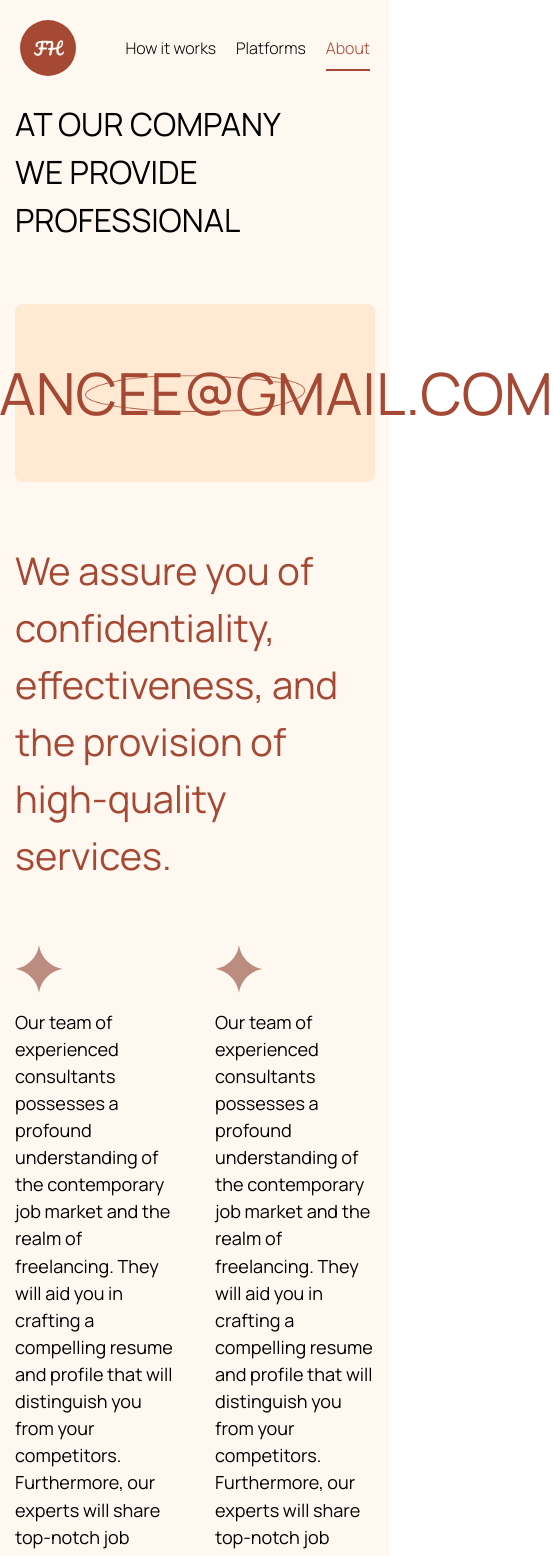
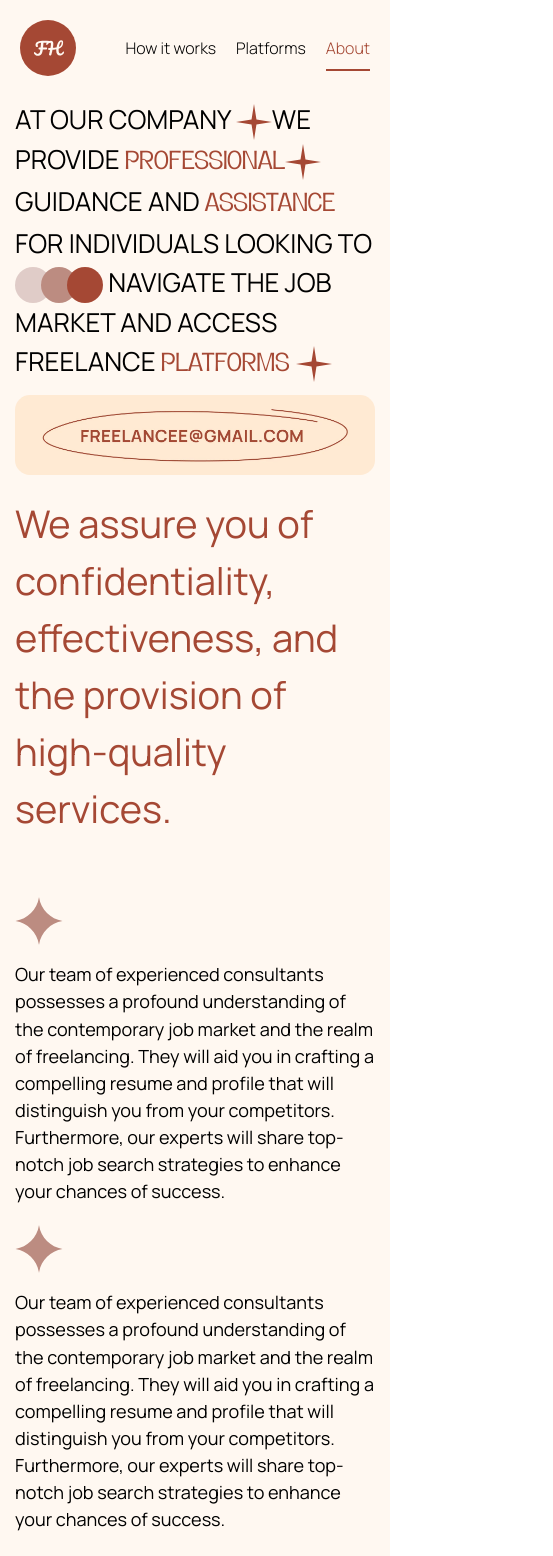
Before and after one commit to SunnyYdv/portfolio, a React (Vite) app: page /about in a window 390 px wide. Shown: the top 1556 px of the page, 553 px wide, since content can reach past the window. Built offline with nearby package versions, Linux system fonts and the light colour scheme.

Commit message:
fix mobile v `About` page

```diff
--- a/src/About.tsx
+++ b/src/About.tsx
@@ -1,53 +1,67 @@
 import cls from "classnames";
+import { Icons } from "components/Icons";
 
 export const About = () => {
   const h2 = "text-orange my-30 text-28";
   const h3 = "text-orange mt-32 mb-10 text-20";
   return (
     <div className="px-50 mobile:px-15">
+      <div className="text-48 mobile:text-26 uppercase mb-10">
+        <p className="max-w-80% mobile:max-w-full">
+          At our company <Icons.Star className="text-orange inline" />
+          we provide{" "}
+          <span className="font-regarn text-orange">Professional</span>
+          <Icons.Star className="text-orange inline" /> guidance and{" "}
+          <span className="font-regarn text-orange"> assistance </span> for
+          individuals looking to <Icons.Rings className="inline" /> navigate the
+          job market and access freelance{" "}
+          <span className="font-regarn text-orange"> platforms </span>{" "}
+          <Icons.Star className="text-orange inline" />
+        </p>
+      </div>
 
-        <div className="text-64 mobile:text-32 uppercase mb-10">
+      <img
+        className={"rounded-15 w-full h-full mb-20"}
+        src="freelance-com.webp"
+        alt="freelance com"
+      />
 
-            <p>At our company </p>
-            <p>we provide</p>
-            <p>Professional</p>
+      <div className={cls("max-w-880 text-38 text-orange mb-60")}>
+        We assure you of confidentiality, effectiveness, and the provision of
+        high-quality services.
+      </div>
 
+      <div className={"flex mobile:flex-col space-x-40 mobile:space-x-0 mobile:space-y-20"}>
+        <div >
+          <Icons.BigStar className="text-dark-pink" />
+          <div className={"mt-16 text-18"}>
+            Our team of experienced consultants possesses a profound
+            understanding of the contemporary job market and the realm of
+            freelancing. They will aid you in crafting a compelling resume and
+            profile that will distinguish you from your competitors.
+            Furthermore, our experts will share top-notch job search strategies
+            to enhance your chances of success.
+          </div>
         </div>
 
-        <div className={'flex items-center justify-center bg-light-orange rounded-8 p-70 mt-60'}>
-           <img className={'relative'} src="line.png" alt=""/>
-            <div className={cls(h2, 'uppercase absolute text-orange text-58 cursor-pointer')}>Freelancee@gmail.com</div>
+        <div>
+          <Icons.BigStar className="text-dark-pink" />
+          <div className={"mt-16 text-18"}>
+            Our team of experienced consultants possesses a profound
+            understanding of the contemporary job market and the realm of
+            freelancing. They will aid you in crafting a compelling resume and
+            profile that will distinguish you from your competitors.
+            Furthermore, our experts will share top-notch job search strategies
+            to enhance your chances of success.
+          </div>
         </div>
+      </div>
 
-        <div className={cls('max-w-880 text-38 text-orange mt-60')}>We assure you of confidentiality, effectiveness, and the provision of high-quality services.</div>
-
-
-        <div className={'mt-60 flex space-x-40'}>
-
-            <div>
-                <svg width="48" height="48" viewBox="0 0 48 48" fill="none" xmlns="http://www.w3.org/2000/svg">
-                    <path d="M24 0L24.0802 0.507391C25.9851 12.561 35.439 22.0149 47.4926 23.9198L48 24L47.4926 24.0802C35.439 25.9851 25.9851 35.439 24.0802 47.4926L24 48L23.9198 47.4926C22.0149 35.439 12.5611 25.9851 0.50739 24.0802L0 24L0.507391 23.9198C12.5611 22.0149 22.0149 12.561 23.9198 0.50739L24 0Z" fill="#BC8C81"/>
-                </svg>
-                <div className={'mt-16 text-18'}>Our team of experienced consultants possesses a profound understanding of the contemporary job market and the realm of freelancing. They will aid you in crafting a compelling resume and profile that will distinguish you from your competitors. Furthermore, our experts will share top-notch job search strategies to enhance your chances of success.</div>
-            </div>
-
-
-            <div>
-                <svg width="48" height="48" viewBox="0 0 48 48" fill="none" xmlns="http://www.w3.org/2000/svg">
-                    <path d="M24 0L24.0802 0.507391C25.9851 12.561 35.439 22.0149 47.4926 23.9198L48 24L47.4926 24.0802C35.439 25.9851 25.9851 35.439 24.0802 47.4926L24 48L23.9198 47.4926C22.0149 35.439 12.5611 25.9851 0.50739 24.0802L0 24L0.507391 23.9198C12.5611 22.0149 22.0149 12.561 23.9198 0.50739L24 0Z" fill="#BC8C81"/>
-                </svg>
-                <div className={'mt-16 text-18'}>Our team of experienced consultants possesses a profound understanding of the contemporary job market and the realm of freelancing. They will aid you in crafting a compelling resume and profile that will distinguish you from your competitors. Furthermore, our experts will share top-notch job search strategies to enhance your chances of success.</div>
-            </div>
-
-        </div>
-
-
-        <div className={'text-orange text-28 max-w-660 mt-60 mb-120'}>
-            By engaging our services, you can expect to receive professional consultation, a personalized approach, and practical assistance crucial for a fruitful job search and triumph on freelance platforms.
-        </div>
-
-
-
+      <div className={"text-orange text-28 max-w-660 mt-60 mb-120 mobile:mb-100"}>
+        By engaging our services, you can expect to receive professional
+        consultation, a personalized approach, and practical assistance crucial
+        for a fruitful job search and triumph on freelance platforms.
+      </div>
     </div>
   );
 };
--- /dev/null
+++ b/src/components/Icons/svg/BigStar.tsx
@@ -0,0 +1,23 @@
+import React from "react";
+import cls from "classnames";
+import { IconProps } from "..";
+
+export const BigStar: React.FC<IconProps> = (props) => {
+  const { className, ...otherProps } = props;
+
+  return (
+    <svg
+      className={cls("fill-current", className)}
+      width="48"
+      height="48"
+      viewBox="0 0 48 48"
+      fill="none"
+      xmlns="http://www.w3.org/2000/svg"
+    >
+      <path
+        d="M24 0L24.0802 0.507391C25.9851 12.561 35.439 22.0149 47.4926 23.9198L48 24L47.4926 24.0802C35.439 25.9851 25.9851 35.439 24.0802 47.4926L24 48L23.9198 47.4926C22.0149 35.439 12.5611 25.9851 0.50739 24.0802L0 24L0.507391 23.9198C12.5611 22.0149 22.0149 12.561 23.9198 0.50739L24 0Z"
+        fill=""
+      />
+    </svg>
+  );
+};
--- /dev/null
+++ b/src/components/Icons/svg/Rings.tsx
@@ -0,0 +1,22 @@
+import React from "react";
+import cls from "classnames";
+import { IconProps } from "..";
+
+export const Rings: React.FC<IconProps> = (props) => {
+  const { className, ...otherProps } = props;
+
+  return (
+    <svg
+      className={cls("fill-current", className)}
+      width="88" height="36" viewBox="0 0 88 36"
+      fill="none"
+      xmlns="http://www.w3.org/2000/svg"
+    >
+<circle cx="18" cy="18" r="18" fill="#E0CCC8"/>
+<circle cx="44" cy="18" r="18" fill="#BC8C81"/>
+<circle cx="70" cy="18" r="18" fill="#A54834"/>
+</svg>
+
+
+  );
+};
--- /dev/null
+++ b/src/components/Icons/svg/Star.tsx
@@ -0,0 +1,23 @@
+import React from "react";
+import cls from "classnames";
+import { IconProps } from "..";
+
+export const Star: React.FC<IconProps> = (props) => {
+  const { className, ...otherProps } = props;
+
+  return (
+    <svg
+      className={cls("fill-current", className)}
+      width="36"
+      height="36"
+      viewBox="0 0 36 36"
+      fill="none"
+      xmlns="http://www.w3.org/2000/svg"
+    >
+      <path
+        d="M18 0L20.4565 15.5435L36 18L20.4565 20.4565L18 36L15.5435 20.4565L0 18L15.5435 15.5435L18 0Z"
+        fill=""
+      />
+    </svg>
+  );
+};
--- a/src/components/Icons/svg/index.ts
+++ b/src/components/Icons/svg/index.ts
@@ -1 +1,4 @@
+export { Star } from './Star';
+export { BigStar } from './BigStar';
 export {Link} from './Link'
+export {Rings} from './Rings'
--- a/src/styles/app.css
+++ b/src/styles/app.css
@@ -44,6 +44,12 @@
   font-weight: 700;
   src: url("./fonts/Manrope-Bold.woff2"), url("./fonts/Manrope-Bold.woff"),
     url("./fonts/Manrope-Bold.ttf");
+}
+
+@font-face {
+  font-family: "Regarn";
+  font-weight: 300;
+  src: url("./fonts/Regarn-Light.ttf");
 }
 
 body {
--- a/src/styles/colors.js
+++ b/src/styles/colors.js
@@ -7,6 +7,7 @@
   warning: "#FFAA01",
   success: "#00843F",
   page: "#FFF8F1",
+  'dark-pink': "#BC8C81",
   'light-orange': "#FFE9D2",
   orange: "#A54834",
   red: {5: '#f3dabc', 10: "#AF4425", 20: "#6e2916", 30: "#42190d" },
--- a/tailwind.config.js
+++ b/tailwind.config.js
@@ -67,8 +67,9 @@
         36: pxToRem(36),
         38: pxToRem(38),
         40: pxToRem(40),
+        46: pxToRem(46),
+        48: pxToRem(48),
         58: pxToRem(58),
-        46: pxToRem(46),
         64: pxToRem(64),
         80: pxToRem(80),
         100: pxToRem(100),
@@ -111,6 +112,7 @@
       },
       borderRadius: {
         ...borderRadius,
+        15: pxToRem(15),
         50: pxToRem(50)
       },
       ringWidth: {
@@ -149,6 +151,7 @@
         '50%': '50%',
         '60%': '60%',
         '75%': '75%',
+        '80%': '80%',
         '100%': '100%',
         screen: '100vw',
         fit: 'fit-content'
@@ -206,6 +209,9 @@
       },
       rotate: {
         360: '360deg'
+      },
+      fontFamily: {
+        regarn: "Regarn"
       }
     }
   }
```
Also changed, not shown: src/images/freelance-com.webp (added), src/styles/fonts/Regarn-Light.ttf (added).
